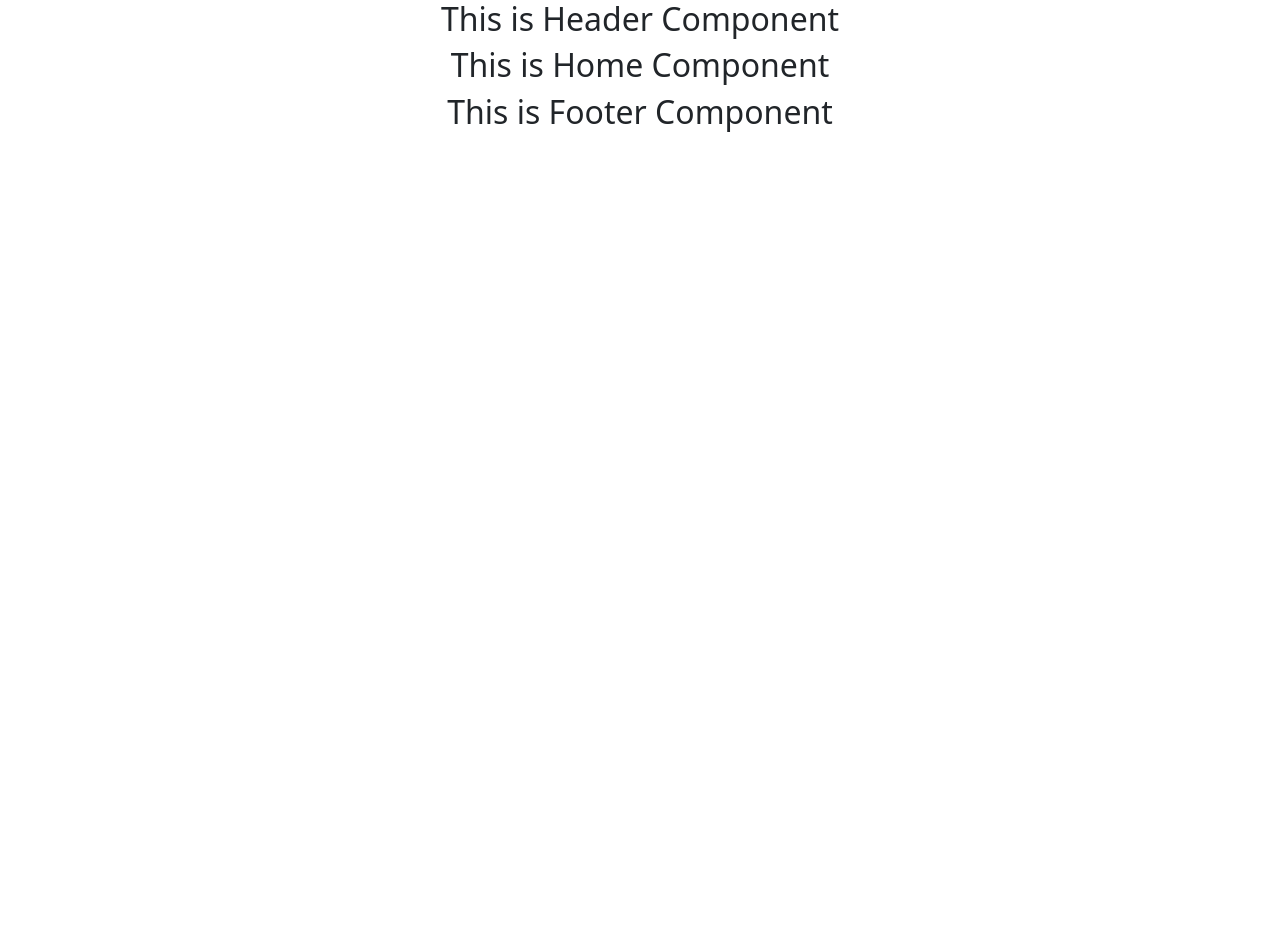
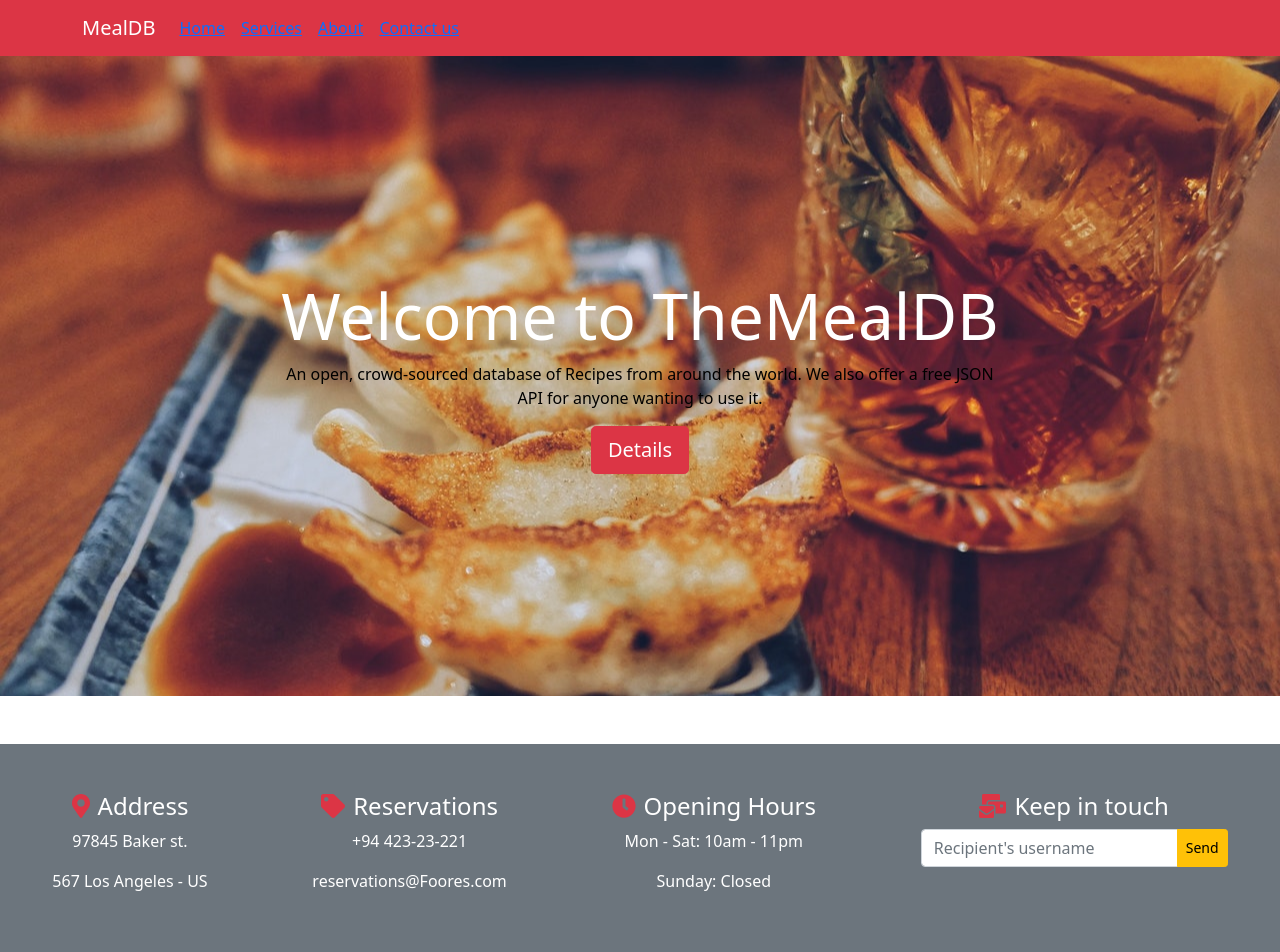
Before and after one commit to rehanmosabbir/review-website, a React (Create React App) app: page / in a window 1280 px wide. Shown: the top 952 px of the page. Before the commit the page ends 800 px from the top, so only its background shows below. Built offline with nearby package versions, Linux system fonts and the light colour scheme.

Commit message:
add all components

```diff
--- a/src/components/Footer/Footer.js
+++ b/src/components/Footer/Footer.js
@@ -1,9 +1,69 @@
+import { FontAwesomeIcon } from "@fortawesome/react-fontawesome";
+import {
+  faMapMarkerAlt,
+  faTag,
+  faClock,
+  faMailBulk,
+} from "@fortawesome/free-solid-svg-icons";
 import React from "react";
 
 const Footer = () => {
   return (
-    <div>
-      <h2>This is Footer Component</h2>
+    <div className=" bg-secondary text-white pt-5 mt-5">
+      <div className="d-flex justify-content-around border-bottom pb-5">
+        <div>
+          <h4>
+            <FontAwesomeIcon
+              className="me-2 text-danger"
+              icon={faMapMarkerAlt}
+            />
+            Address
+          </h4>
+          <p>97845 Baker st. </p>
+          <p>567 Los Angeles - US</p>
+        </div>
+        <div>
+          <h4>
+            <FontAwesomeIcon className="me-2 text-danger" icon={faTag} />
+            Reservations
+          </h4>
+          <p>+94 423-23-221</p>
+          <p>reservations@Foores.com</p>
+        </div>
+        <div>
+          <h4>
+            <FontAwesomeIcon className="me-2 text-danger" icon={faClock} />
+            Opening Hours
+          </h4>
+          <p>Mon - Sat: 10am - 11pm</p>
+          <p>Sunday: Closed</p>
+        </div>
+        <div>
+          <h4>
+            <FontAwesomeIcon className="me-2 text-danger" icon={faMailBulk} />
+            Keep in touch
+          </h4>
+          <div class="input-group mb-3">
+            <input
+              type="text"
+              class="form-control"
+              placeholder="Recipient's username"
+              aria-label="Recipient's username"
+              aria-describedby="button-addon2"
+            />
+            <button
+              class="btn btn-warning btn-sm"
+              type="button"
+              id="button-addon2"
+            >
+              Send
+            </button>
+          </div>
+        </div>
+      </div>
+      <p className="text-center text-white py-4 m-0">
+        © 2021 Foores Restaurant - All rights reserved
+      </p>
     </div>
   );
 };
--- a/src/components/Header/Header.css
+++ b/src/components/Header/Header.css
@@ -0,0 +1,5 @@
+.header {
+  background: url("../../images/pexels-pixabay-262918.jpg") no-repeat center;
+  height: 80vh;
+  background-size: cover;
+}
--- a/src/components/Header/Header.js
+++ b/src/components/Header/Header.js
@@ -1,9 +1,66 @@
 import React from "react";
+import { Container, Nav, Navbar } from "react-bootstrap";
+import { NavLink } from "react-router-dom";
+import "./Header.css";
 
 const Header = () => {
   return (
     <div>
-      <h2>This is Header Component</h2>
+      <Navbar bg="danger" variant="dark" className="py-2">
+        <Container>
+          <Navbar.Brand href="/">MealDB</Navbar.Brand>
+          <Nav className="me-auto">
+            <Nav.Link>
+              <NavLink
+                activeStyle={{
+                  fontWeight: "bold",
+                  color: "black",
+                  textDecoration: "none",
+                }}
+                to="/home"
+              >
+                Home
+              </NavLink>
+            </Nav.Link>
+            <Nav.Link>
+              <NavLink
+                activeStyle={{
+                  fontWeight: "bold",
+                  color: "black",
+                  textDecoration: "none",
+                }}
+                to="/services"
+              >
+                Services
+              </NavLink>
+            </Nav.Link>
+            <Nav.Link>
+              <NavLink
+                activeStyle={{
+                  fontWeight: "bold",
+                  color: "black",
+                  textDecoration: "none",
+                }}
+                to="/about"
+              >
+                About
+              </NavLink>
+            </Nav.Link>
+            <Nav.Link>
+              <NavLink
+                activeStyle={{
+                  fontWeight: "bold",
+                  color: "black",
+                  textDecoration: "none",
+                }}
+                to="/contact"
+              >
+                Contact us
+              </NavLink>
+            </Nav.Link>
+          </Nav>
+        </Container>
+      </Navbar>
     </div>
   );
 };
--- a/src/components/Home/Home.js
+++ b/src/components/Home/Home.js
@@ -2,9 +2,20 @@ import React from "react";
 
 const Home = () => {
   return (
-    <div>
-      <h2>This is Home Component</h2>
-    </div>
+    <>
+      <div className="header d-flex justify-content-center align-items-center">
+        <div className="p-5 fw-bold text-white">
+          <h2 className="display-3 fw-lighter">Welcome to TheMealDB</h2>
+          <div className="w-75 m-auto  text-black fw-lighter">
+            <p>
+              An open, crowd-sourced database of Recipes from around the world.
+              We also offer a free JSON API for anyone wanting to use it.
+            </p>
+          </div>
+          <button className="btn btn-danger btn-lg ">Details</button>
+        </div>
+      </div>
+    </>
   );
 };
 
--- a/src/components/NotFound/NotFound.js
+++ b/src/components/NotFound/NotFound.js
@@ -2,8 +2,11 @@ import React from "react";
 
 const NotFound = () => {
   return (
-    <div>
-      <h2>This is NotFound Component</h2>
+    <div className="d-flex align-items-center justify-content-center vh-100">
+      <div>
+        <h2 className="display-1 fw-bold text-danger">404 !</h2>
+        <p>The page you are looking for is not found</p>
+      </div>
     </div>
   );
 };
--- a/src/components/Services/Services.js
+++ b/src/components/Services/Services.js
@@ -1,10 +1,28 @@
 import React from "react";
 
+import { useState, useEffect } from "react";
+import { Container, Row } from "react-bootstrap";
+import SingleService from "../SingleService/SingleService";
+
 const Services = () => {
+  const [services, setServices] = useState([]);
+
+  useEffect(() => {
+    fetch("./serviceData.json")
+      .then((res) => res.json())
+      .then((data) => setServices(data));
+  }, []);
+
   return (
-    <div>
-      <h2>This is Services Component</h2>
-    </div>
+    <>
+      <Container>
+        <Row xs={1} md={2} className="g-4">
+          {services?.map((service) => (
+            <SingleService service={service} key={service.id}></SingleService>
+          ))}
+        </Row>
+      </Container>
+    </>
   );
 };
 
--- /dev/null
+++ b/src/components/SingleService/SingleService.js
@@ -0,0 +1,22 @@
+import React from "react";
+import { Card, Col, Button } from "react-bootstrap";
+import { Link } from "react-router-dom";
+
+const SingleService = (props) => {
+  console.log(props.service);
+  const { image, course, cost } = props.service;
+  return (
+    <Col xs={6} md={4}>
+      <Card>
+        <Card.Img variant="top" src={image} />
+        <Card.Body>
+          <Card.Title>{course}</Card.Title>
+          <Card.Text>{cost}</Card.Text>
+          <Button variant="warning">Enroll</Button>
+        </Card.Body>
+      </Card>
+    </Col>
+  );
+};
+
+export default SingleService;
```
Also changed, not shown: public/serviceData.json (added, +62 -0 lines), src/serviceData.js (+37 -30 lines), src/components/SingleService/SingleService.css (added), src/images/pexels-pixabay-262918.jpg (added).
